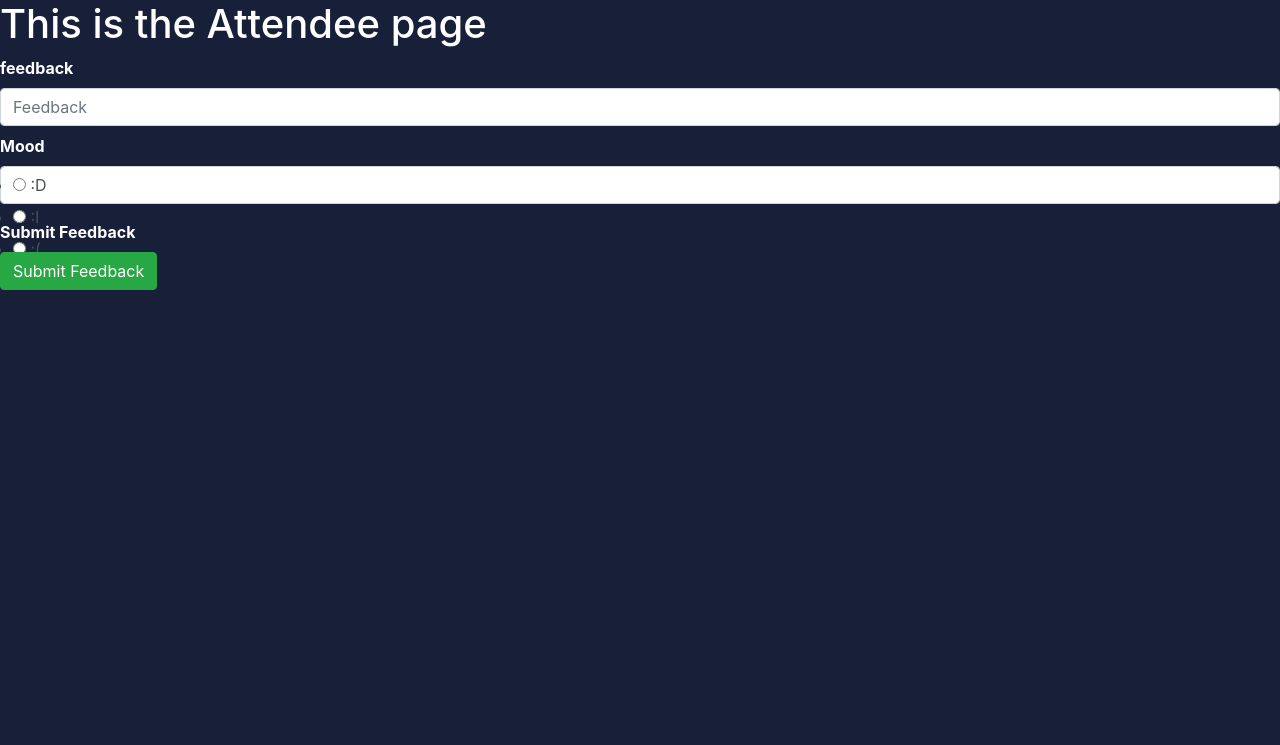
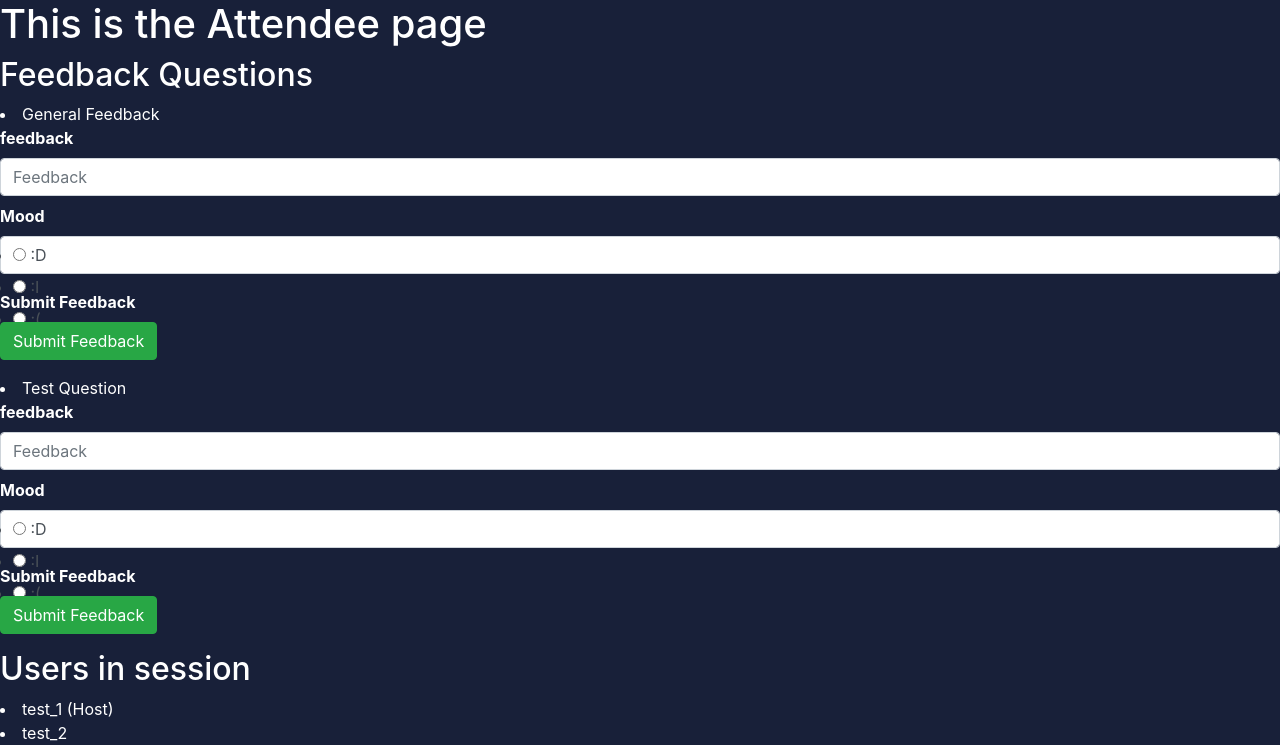
Before and after one commit to CS261-Group-20/cs261-cw, a Flask app: page /attendee/1 in a window 1280 px wide. Shown: the part 56-801 px from the top of the page. Before the commit the page ends 346 px from the top, so only its background shows below. Run offline with Flask 2, Linux system fonts and the light colour scheme; data comes from the database, SQL or seed files in the repository; both versions use the stored data as it was after the commit; some libraries are stand-ins or nearby versions.

Commit message:
user can now add questions on host page

```diff
--- a/app.py
+++ b/app.py
@@ -134,6 +134,12 @@ def session_join():
 
 @app.route('/host/<id>', methods=['GET', 'POST'])
 def host(id):
+    feedbackq_counter = feedbackQuestions.query.order_by(feedbackQuestions.feedback_question_id.desc()).first()
+    if feedbackq_counter:
+        j = feedbackq_counter.feedback_question_id
+    else:
+        j = 0
+
     form = HostForm()
     # Get list of all users in this session
     # TODO
@@ -142,15 +148,19 @@ def host(id):
     # Get host information
     user_host = users.query.filter_by(user_id = session["user_id"]).first()
     #
-
     # Display the feedback questions for the attendee
     questions_in_session = feedbackQuestions.query.filter_by(event_id = id).all()
     # TODO
     #
 
-    # if request.method == 'POST':
-    #     question = request.form['add_feedback_question']
-    #     new_question = feedbackQuestions()
+    if request.method == 'POST':
+        question = request.form['add_feedback_question']
+        new_question = feedbackQuestions(j + 1, question ,id)
+        db.session.add(new_question)
+        db.session.commit()
+        return redirect(url_for('host', id = id))
+
+
     return render_template("host.html", form=form, users_in_session = users_in_session, user_host = user_host, questions_in_session = questions_in_session )
 
 
@@ -161,11 +171,17 @@ def attendee(id):
     # Get attendees
     users_in_session = users.query.join(eventAttendees, users.user_id == eventAttendees.user_id).filter(eventAttendees.event_id == id).all()
     # Get host information
-    user_host = users.query.join(eventHosts, users.user_id == eventHosts.user_id).filter(eventHosts.event_id == id).all()
+    user_host = users.query.join(eventHosts, users.user_id == eventHosts.user_id).filter(eventHosts.event_id == id).first()
     #
 
+    # Get questions for the event
+    questions_in_session = feedbackQuestions.query.filter_by(event_id = id).all()
+    forms = []
+    for questions in questions_in_session:
+        form = AttendeeForm()
+
     form = AttendeeForm()
-    return render_template("attendee.html", form=form)
+    return render_template("attendee.html", form=form, users_in_session = users_in_session, user_host = user_host, questions_in_session = questions_in_session)
 
 @app.route('/user_homepage', methods=['GET', 'POST'])
 def user_homepage():
--- a/forms.py
+++ b/forms.py
@@ -1,5 +1,5 @@
 from flask_wtf import FlaskForm
-from wtforms import StringField, PasswordField, SubmitField, RadioField, DateField
+from wtforms import StringField, PasswordField, SubmitField, RadioField, DateField, Field
 from wtforms.validators import DataRequired, Length, Email, EqualTo
 
 class RegistrationForm(FlaskForm):
@@ -25,6 +25,9 @@ class SessionJoinForm(FlaskForm):
     session_code = StringField('Session Code',validators=[DataRequired()])
     submit = SubmitField('Join Session')
 
+# class SessionQuestion(FlaskForm):
+#     question = StringField('Question',validators=[DataRequired()])
+
 class AttendeeForm(FlaskForm):
     feedback = StringField('feedback', validators=[DataRequired()])
     mood_type = RadioField('Mood', choices=[(1, ':D'),(2, ':I'),(3, ':(')],validators=[DataRequired()] )
--- a/templates/attendee.html
+++ b/templates/attendee.html
@@ -10,11 +10,31 @@
 {% block body %}
 <!-- <p>Change this later, this is very basic html code</p> -->
 <div class="login-form">
+    <h2 style="color:rgb(255, 255, 255)">Feedback Questions</h2>
+    <div class ="current_questions">
+        {% if questions_in_session %}
+        {% for questions in questions_in_session %}
+        <li style="color:rgb(255, 255, 255)">{{questions.feedback_question}}</li>
         <form method = "POST" action="attendee">
             {{form.hidden_tag()}}
             {{ render_field(form.feedback, class='form-control', placeholder='Feedback') }}
             {{ render_field(form.mood_type, class='form-control', placeholder='Mood') }}
             {{ render_field(form.submit, class='btn btn-success')}}
         </form>
+        {% endfor %}
+        {% endif %}
+    </div>
+</div>
+
+<div class="users">
+    <h2 style="color:rgb(255, 255, 255)">Users in session</h2>
+    {% if user_host %}
+    <li style="color:rgb(255, 255, 255)">{{user_host.username}} (Host)</li>
+    {% endif %}
+    {% if users_in_session %}
+    {% for users in users_in_session %}
+    <li style="color:rgb(255, 255, 255)">{{users.username}}</li>
+    {% endfor %}
+    {% endif %}
 </div>
 {% endblock %}
--- a/templates/host.html
+++ b/templates/host.html
@@ -15,7 +15,7 @@
         {% endfor %}
         {% endif %}
     </div>
-    <form method = "POST" action="host">
+    <form method = "POST">
         {{form.hidden_tag()}}
         {{form.add_feedback_question.label}}
         {{form.add_feedback_question}}<br>
```
Also changed, not shown: web_app.db. Lines whose indentation alone changed are shown as unchanged.
